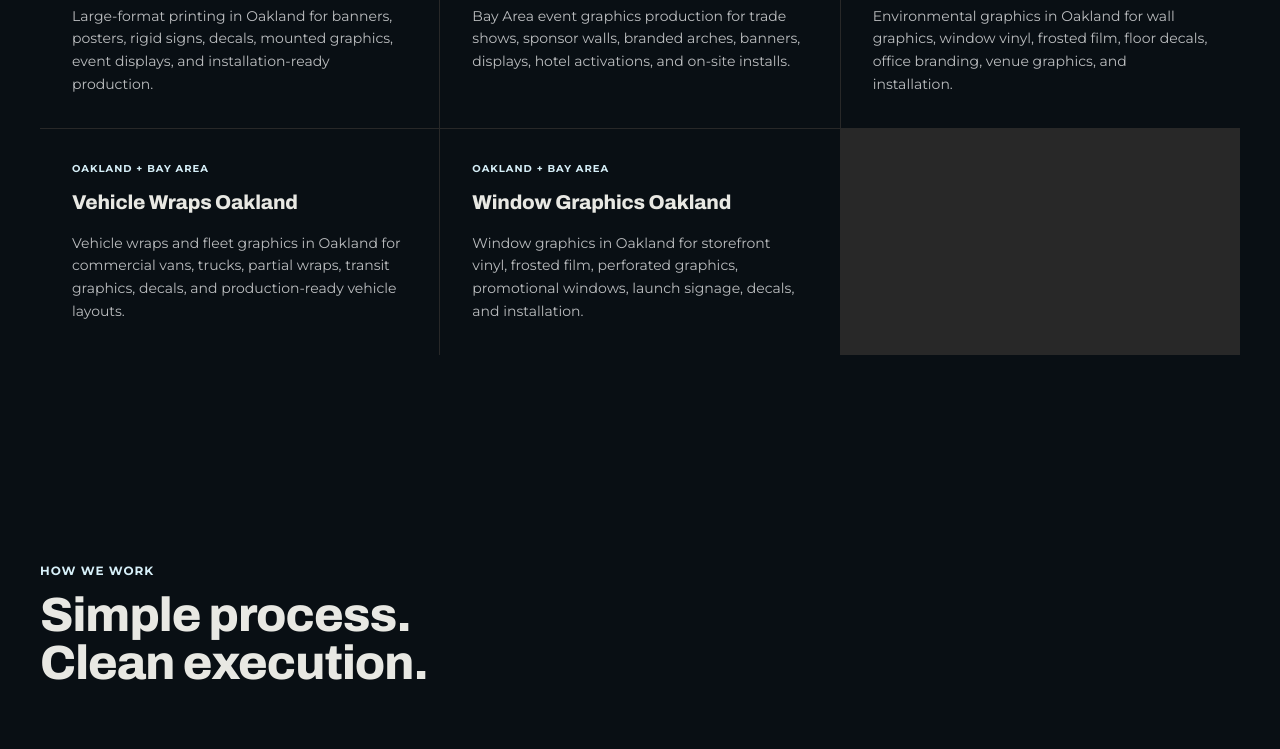
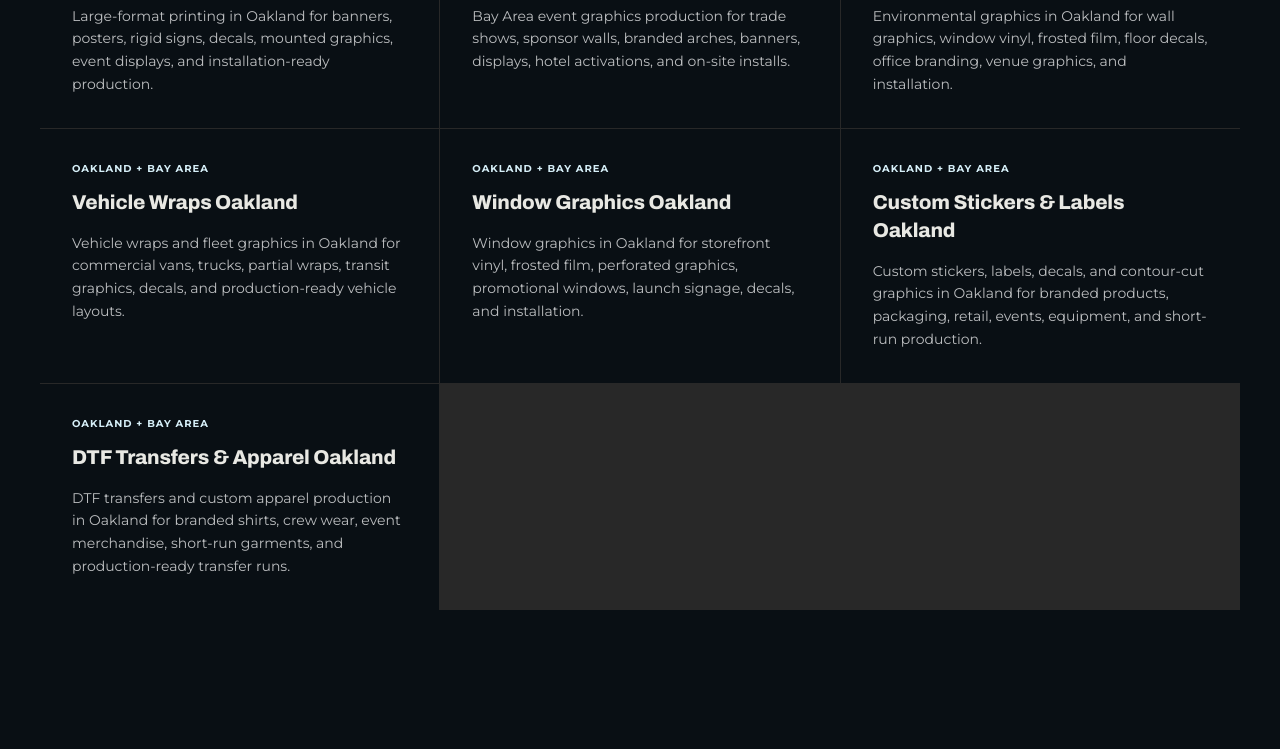
Before and after one commit to GeneralIsh/7thCreation, a Next.js app: page /services in a window 1280 px wide. Shown: the part 2000-2749 px from the top of the page. Built offline with nearby package versions, Linux system fonts and the light colour scheme; no server answers.

Commit message:
Add sticker and DTF service landing pages

```diff
--- a/app/quote/page.tsx
+++ b/app/quote/page.tsx
@@ -11,6 +11,7 @@ const SERVICE_OPTIONS = [
   'Large-Format Print Production',
   'Retail / Storefront Graphics',
   'Vehicle / Fleet Graphics',
+  'Stickers / Labels / Decals',
   'Apparel / DTF / Custom Print',
   'Installation / Site Services',
   'Other / Not Sure',
--- a/app/services/page.tsx
+++ b/app/services/page.tsx
@@ -11,13 +11,13 @@ import AnimatedCalloutGrid from '@/components/AnimatedCalloutGrid';
 export const metadata: Metadata = {
   title: 'Services',
   description:
-    '7th Creation Studio offers end-to-end large-format graphics production — exhibition displays, environmental graphics, vehicle wraps, retail signage, DTF apparel, and on-site installation. Oakland, CA.',
+    '7th Creation Studio offers end-to-end large-format graphics production — exhibition displays, environmental graphics, vehicle wraps, retail signage, custom stickers, contour-cut decals, DTF apparel, and on-site installation. Oakland, CA.',
   alternates: { canonical: '/services' },
   openGraph: {
     url: absoluteUrl('/services'),
     title: 'Services | 7th Creation Studio',
     description:
-      'End-to-end large-format graphics production, vehicle wraps, retail signage, environmental graphics, DTF apparel, and on-site installation in Oakland, CA.',
+      'End-to-end large-format graphics production, vehicle wraps, retail signage, custom stickers, contour-cut decals, DTF apparel, and on-site installation in Oakland, CA.',
   },
 };
 
@@ -27,7 +27,8 @@ const SUBSTRATES = [
   { name: 'Rigid Board', uses: 'Gatorboard, foamcore, PVC, sintra — mounted prints and signage' },
   { name: 'Acrylic & Metal', uses: 'Dimensional letters, lobby signage, premium display graphics' },
   { name: 'Specialty Film', uses: 'Frosted, perforated, clear, chrome, and textured window films' },
-  { name: 'DTF Transfer', uses: 'Apparel decoration, branded kits, short-run merch production' },
+  { name: 'Sticker & Label Media', uses: 'Custom stickers, labels, decals, die-cut sheets, and contour-cut graphics' },
+  { name: 'DTF Transfer', uses: 'Apparel decoration, branded kits, short-run merch, and ready-to-press transfers' },
 ];
 
 export default function ServicesPage() {
--- a/data/serviceLandingPages.ts
+++ b/data/serviceLandingPages.ts
@@ -213,4 +213,84 @@ export const serviceLandingPages: ServiceLandingPage[] = [
       },
     ],
   },
+  {
+    slug: 'custom-stickers-labels-oakland',
+    title: 'Custom Stickers & Labels Oakland',
+    eyebrow: 'Stickers, Labels & Contour-Cut Graphics',
+    metaTitle: 'Custom Stickers & Labels Oakland | Contour-Cut Decals',
+    metaDescription:
+      'Custom stickers, labels, decals, and contour-cut graphics in Oakland for branded products, packaging, retail, events, equipment, and short-run production.',
+    h1: 'Custom stickers, labels, and contour-cut graphics in Oakland.',
+    intro:
+      '7th Creation Studio produces custom sticker, label, decal, and contour-cut graphic runs for brands, retailers, event teams, product makers, and production partners that need clean files, durable materials, and dependable finishing.',
+    bestFor: [
+      'Custom stickers, die-cut decals, kiss-cut sheets, and branded labels',
+      'Product packaging, promotional handouts, branded kits, and event collateral',
+      'Equipment, retail, window, or rigid-substrate graphics that need a clean cut path',
+      'Short-run and repeat production with consistent size, finish, and handoff',
+    ],
+    capabilities: [
+      'Artwork preflight, cut-path review, sizing, and production setup',
+      'Print, contour cutting, trimming, and finishing for vinyl, paper, and compatible substrates',
+      'Material and finish guidance for indoor, outdoor, removable, or durable applications',
+      'Pack-out and delivery-ready organization for product, retail, or event use',
+    ],
+    process: [
+      'Send artwork, quantity, finished size, material preference, and needed-by date.',
+      'We confirm cut path, substrate, finish, durability, and production timing.',
+      'The run is printed, contour-cut, finished, and packed for its intended use.',
+    ],
+    faq: [
+      {
+        question: 'Can you contour cut custom shapes?',
+        answer:
+          'Yes. We can contour cut stickers, decals, and compatible substrate graphics to a supplied vector cut path, or help confirm the right cut approach before production.',
+      },
+      {
+        question: 'Can you help choose sticker or label material?',
+        answer:
+          'Yes. We will recommend material and finish based on the surface, durability, exposure, removal needs, quantity, and how the finished piece will be used.',
+      },
+    ],
+  },
+  {
+    slug: 'dtf-transfers-apparel-oakland',
+    title: 'DTF Transfers & Apparel Oakland',
+    eyebrow: 'DTF Transfers & Custom Apparel',
+    metaTitle: 'DTF Transfers & Custom Apparel Oakland, CA',
+    metaDescription:
+      'DTF transfers and custom apparel production in Oakland for branded shirts, crew wear, event merchandise, short-run garments, and production-ready transfer runs.',
+    h1: 'DTF transfers and custom apparel production in Oakland.',
+    intro:
+      '7th Creation Studio produces DTF transfers and custom apparel for teams, brands, events, and operators who need clean artwork, dependable placement, and short-run or repeat production without treating the job like commodity merch.',
+    bestFor: [
+      'Branded tees, hoodies, crew wear, uniforms, and event merchandise',
+      'DTF transfer runs for approved artwork and compatible garments',
+      'Short-run launches, branded kits, staff apparel, and promotional pieces',
+      'Production partners who need artwork-aware, deadline-driven apparel support',
+    ],
+    capabilities: [
+      'Artwork preflight, transfer sizing, placement planning, and production checks',
+      'DTF transfer production for cotton, blends, and many compatible garments',
+      'Custom apparel decoration, short-run merch, and repeat-order support',
+      'Clear handoff requirements for client-supplied garments, files, quantities, and deadlines',
+    ],
+    process: [
+      'Send artwork, garment or transfer sizes, quantities, colors, and deadline.',
+      'We confirm file readiness, transfer sizing, garment compatibility, and production plan.',
+      'Transfers or finished apparel are produced, checked, and packed for delivery or pickup.',
+    ],
+    faq: [
+      {
+        question: 'Can you produce DTF transfers only?',
+        answer:
+          'Yes, where that is the right fit. Tell us whether you need ready-to-press transfers or finished garments, along with artwork, sizes, quantities, and deadline.',
+      },
+      {
+        question: 'What do you need to quote a DTF or apparel job?',
+        answer:
+          'We need the artwork, print or garment sizes, quantities, garment details if applicable, number of print locations, color information, and the needed-by date.',
+      },
+    ],
+  },
 ];
```
